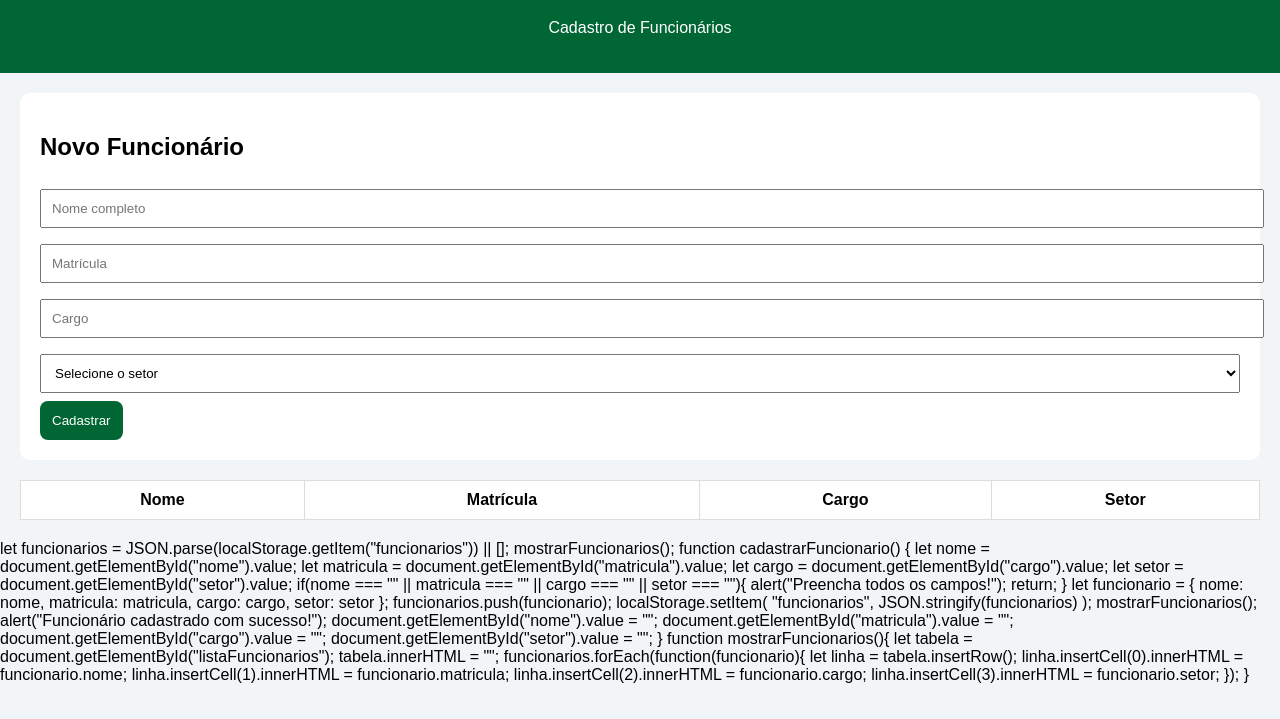
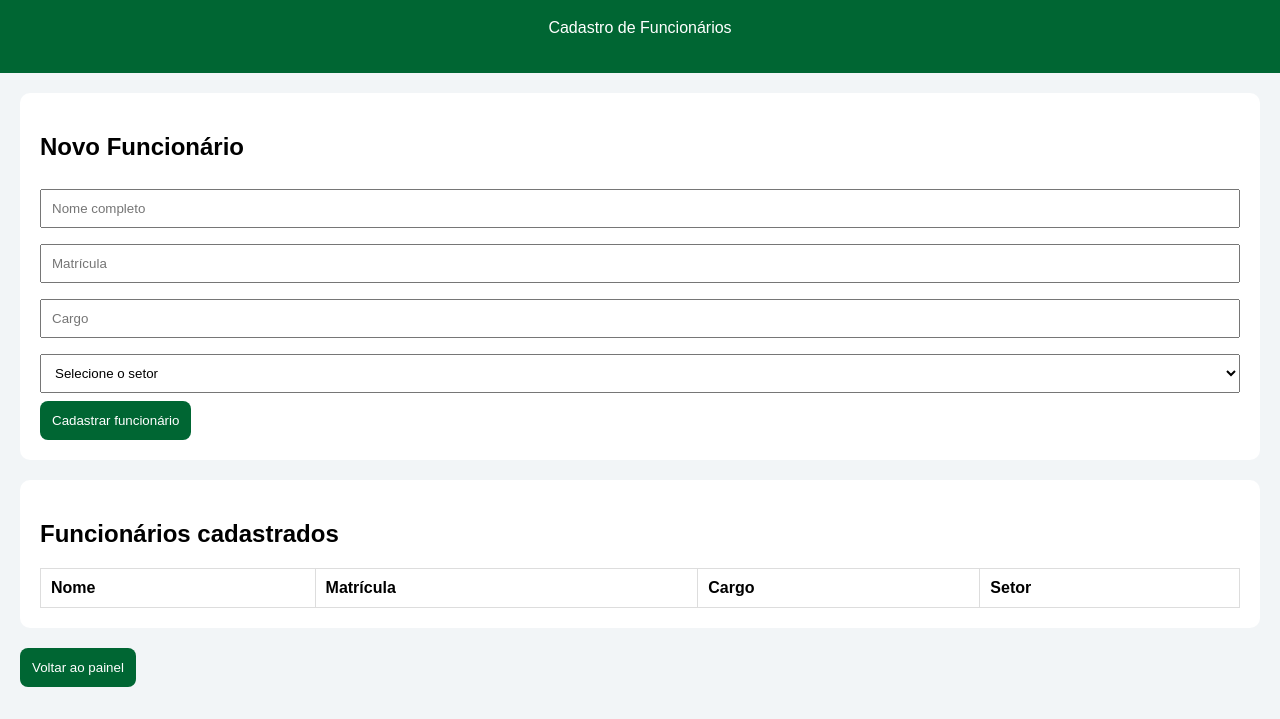
Before and after one commit to scariotluizier1507-rgb/Labtreina, a plain HTML site: page funcionarios.html in a window 1280 px wide. Shown: the part 81-800 px from the top of the page. Drawn offline with Linux system fonts and the light colour scheme.

Commit message:
Update funcionarios.html

```diff
--- a/funcionarios.html
+++ b/funcionarios.html
@@ -13,8 +13,8 @@ body {
 header {
     background: #006633;
     color: white;
+    text-align: center;
     padding: 20px;
-    text-align: center;
 }
 .container {
     padding: 20px;
@@ -23,11 +23,13 @@ header {
     background: white;
     padding: 20px;
     border-radius: 10px;
+    margin-bottom: 20px;
 }
 input, select {
     width: 100%;
     padding: 10px;
     margin: 8px 0;
+    box-sizing: border-box;
 }
 button {
     background: #006633;
@@ -35,16 +37,17 @@ button {
     border: none;
     padding: 12px;
     border-radius: 8px;
+    cursor: pointer;
 }
 table {
     width: 100%;
-    margin-top: 20px;
     background: white;
     border-collapse: collapse;
 }
 th, td {
     border: 1px solid #ddd;
     padding: 10px;
+    text-align: left;
 }
 </style>
 </head>
@@ -56,9 +59,9 @@ th, td {
 <div class="container">
 <div class="card">
 <h2>Novo Funcionário</h2>
-<input type="text" id="nome" placeholder="Nome completo">
-<input type="text" id="matricula" placeholder="Matrícula">
-<input type="text" id="cargo" placeholder="Cargo">
+<input id="nome" placeholder="Nome completo">
+<input id="matricula" placeholder="Matrícula">
+<input id="cargo" placeholder="Cargo">
 <select id="setor">
 <option value="">Selecione o setor</option>
 <option>Laboratório</option>
@@ -67,9 +70,13 @@ th, td {
 <option>Manutenção</option>
 </select>
 <button onclick="cadastrarFuncionario()">
-Cadastrar
+
+Cadastrar funcionário
+
 </button>
 </div>
+<div class="card">
+<h2>Funcionários cadastrados</h2>
 <table>
 <thead>
 <tr>
@@ -83,74 +90,55 @@ Cadastrar
 </tbody>
 </table>
 </div>
+<button onclick="voltar()">
+
+Voltar ao painel
+
+</button>
+</div>
+<script>
 let funcionarios = JSON.parse(localStorage.getItem("funcionarios")) || [];
-
 mostrarFuncionarios();
-
-function cadastrarFuncionario() {
-
+function cadastrarFuncionario(){
 let nome = document.getElementById("nome").value;
 let matricula = document.getElementById("matricula").value;
 let cargo = document.getElementById("cargo").value;
 let setor = document.getElementById("setor").value;
-
-
-    if(nome === "" || matricula === "" || cargo === "" || setor === ""){
+if(!nome || !matricula || !cargo || !setor){
 alert("Preencha todos os campos!");
 return;
 }
-
-
-    let funcionario = {
-        nome: nome,
-        matricula: matricula,
-        cargo: cargo,
-        setor: setor
-    };
-
-
-    funcionarios.push(funcionario);
-
-
+funcionarios.push({
+nome,
+matricula,
+cargo,
+setor
+});
 localStorage.setItem(
 "funcionarios",
 JSON.stringify(funcionarios)
 );
-
-
 mostrarFuncionarios();
-
-
 alert("Funcionário cadastrado com sucesso!");
-
-
-    document.getElementById("nome").value = "";
-    document.getElementById("matricula").value = "";
-    document.getElementById("cargo").value = "";
-    document.getElementById("setor").value = "";
-
+document.getElementById("nome").value="";
+document.getElementById("matricula").value="";
+document.getElementById("cargo").value="";
+document.getElementById("setor").value="";
 }
-
-
-
 function mostrarFuncionarios(){
-
 let tabela = document.getElementById("listaFuncionarios");
-
-    tabela.innerHTML = "";
-
-
-    funcionarios.forEach(function(funcionario){
-
+tabela.innerHTML="";
+funcionarios.forEach(function(f){
 let linha = tabela.insertRow();
-
-        linha.insertCell(0).innerHTML = funcionario.nome;
-        linha.insertCell(1).innerHTML = funcionario.matricula;
-        linha.insertCell(2).innerHTML = funcionario.cargo;
-        linha.insertCell(3).innerHTML = funcionario.setor;
-
+linha.insertCell(0).innerHTML=f.nome;
+linha.insertCell(1).innerHTML=f.matricula;
+linha.insertCell(2).innerHTML=f.cargo;
+linha.insertCell(3).innerHTML=f.setor;
 });
-
 }
+function voltar(){
+window.location.href="admin.html";
+}
+</script>
 </body>
 </html>
```
Lines whose indentation alone changed are shown as unchanged.
